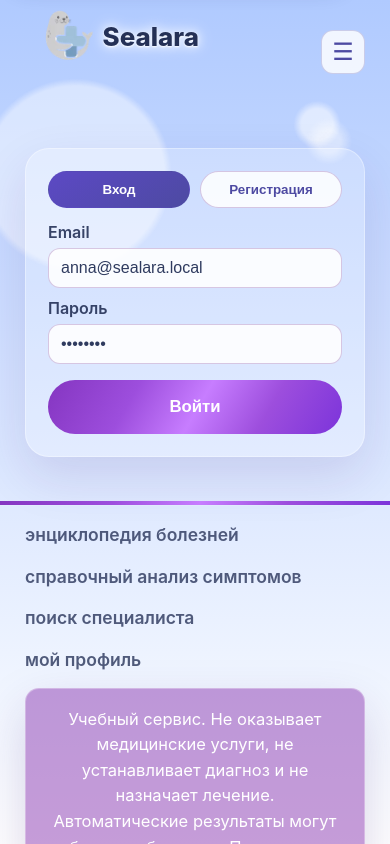
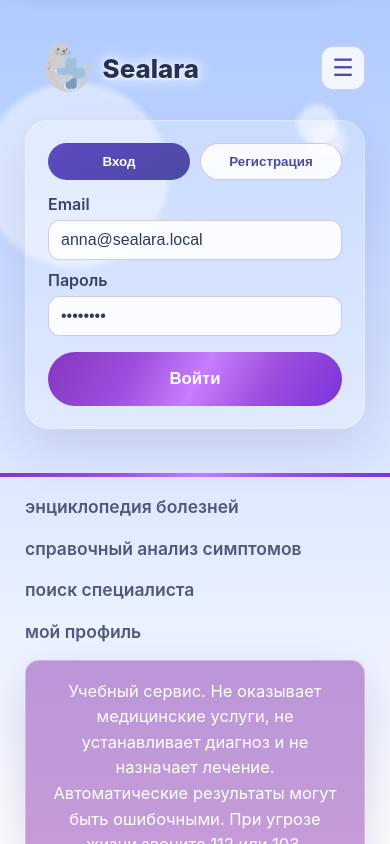
Before and after one commit to antipozitife/sealara, a React app: page /auth in a window 390 px wide. Built offline with nearby package versions, Linux system fonts and the light colour scheme.

Commit message:
fix: tighten responsive spacing and alignment

```diff
--- a/src/components/header/header.css
+++ b/src/components/header/header.css
@@ -144,13 +144,13 @@
     display: grid;
     grid-template-columns: minmax(0, 1fr) auto;
     gap: 10px;
-    min-height: 116px;
+    min-height: 104px;
     margin-bottom: 4px;
-    align-items: start;
+    align-items: center;
   }
 
   .site-logo {
-    margin-top: -34px;
+    margin-top: 0;
   }
 
   .site-nav {
@@ -194,7 +194,7 @@
     font-size: 1.5rem;
     cursor: pointer;
     z-index: 1000;
-    margin-top: 14px;
+    margin-top: 0;
   }
 
   .site-menu-toggle--open {
@@ -234,7 +234,7 @@
     grid-column: 1;
     justify-self: start;
     margin-left: 0;
-    margin-top: -24px;
+    margin-top: 0;
     font-size: 1.62rem;
   }
 
@@ -248,6 +248,17 @@
   }
 }
 
+@media (max-width: 1200px) {
+  .diseases-page .site-header,
+  .disease-page .site-header,
+  .doctors-page .site-header,
+  .profile-page .site-header,
+  .auth-page .site-header,
+  .diagnosis-page .site-header {
+    margin-bottom: -12px;
+  }
+}
+
 @media (prefers-reduced-motion: reduce) {
   .site-nav--open {
     animation: none;
--- a/src/pages/Doctors/doctors.css
+++ b/src/pages/Doctors/doctors.css
@@ -122,8 +122,19 @@
 }
 
 @media (max-width: 900px) {
+  .doctors-main {
+    width: min(100%, 720px);
+    margin-inline: auto;
+    padding-top: 8px;
+  }
+
+  .doctors-hero {
+    text-align: center;
+  }
+
   .doctors-grid {
     grid-template-columns: 1fr;
+    width: 100%;
   }
 
   .doctors-grid > .doctors-panel:first-child {
@@ -143,4 +154,8 @@
     font-size: 1.12rem;
     font-weight: 800;
   }
+
+  .doctors-panel {
+    width: 100%;
+  }
 }
--- a/src/pages/Home/home.css
+++ b/src/pages/Home/home.css
@@ -689,6 +689,10 @@
     grid-template-columns: 1fr;
   }
 
+  .why {
+    padding-top: 56px;
+  }
+
   .why-visual {
     max-width: 420px;
     margin: 0 auto;
@@ -726,14 +730,18 @@
   .cta-figure {
     justify-self: center;
     width: min(92vw, 640px);
-    height: min(520px, 95vw);
-    min-height: min(380px, 85vw);
+    height: min(400px, 75vw);
+    min-height: min(280px, 60vw);
     margin: 0 auto;
   }
 
   .cta-seal-happy {
-    width: calc(var(--cta-circle) * 2.76 * 0.67 * 1.2 * 1.15 * 0.88);
+    width: calc(var(--cta-circle) * 2.76 * 0.67 * 1.2 * 1.15 * 0.75);
     transform: translate(-42%, -48%);
+  }
+
+  .cta {
+    padding-top: 8px;
   }
 }
 
@@ -791,8 +799,8 @@
   .cta-figure {
     --cta-circle: min(198px, 64vw);
     width: min(92vw, 520px);
-    height: min(440px, 120vw);
-    min-height: min(320px, 95vw);
+    height: min(330px, 90vw);
+    min-height: min(240px, 70vw);
     margin: 0 auto;
   }
 
@@ -802,7 +810,7 @@
   }
 
   .cta-seal-happy {
-    width: calc(var(--cta-circle) * 2.76 * 0.67 * 1.2 * 1.15 * 0.88);
+    width: calc(var(--cta-circle) * 2.76 * 0.67 * 1.2 * 1.15 * 0.75);
     transform: translate(-42%, -44%);
   }
 
@@ -832,4 +840,8 @@
   .cta-oval {
     padding: 22px 18px 28px;
   }
+
+  .why {
+    padding-top: 36px;
+  }
 }
```
